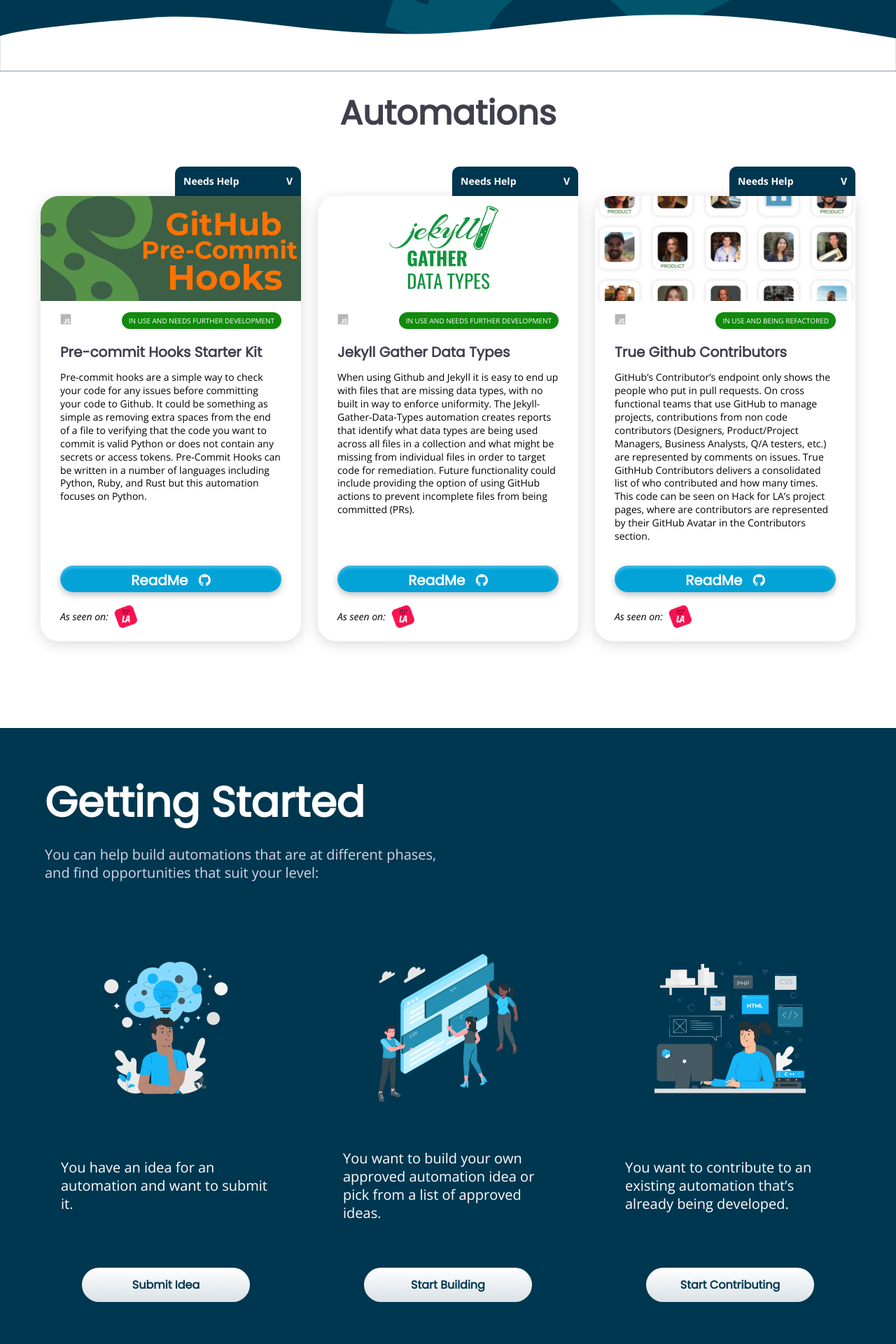
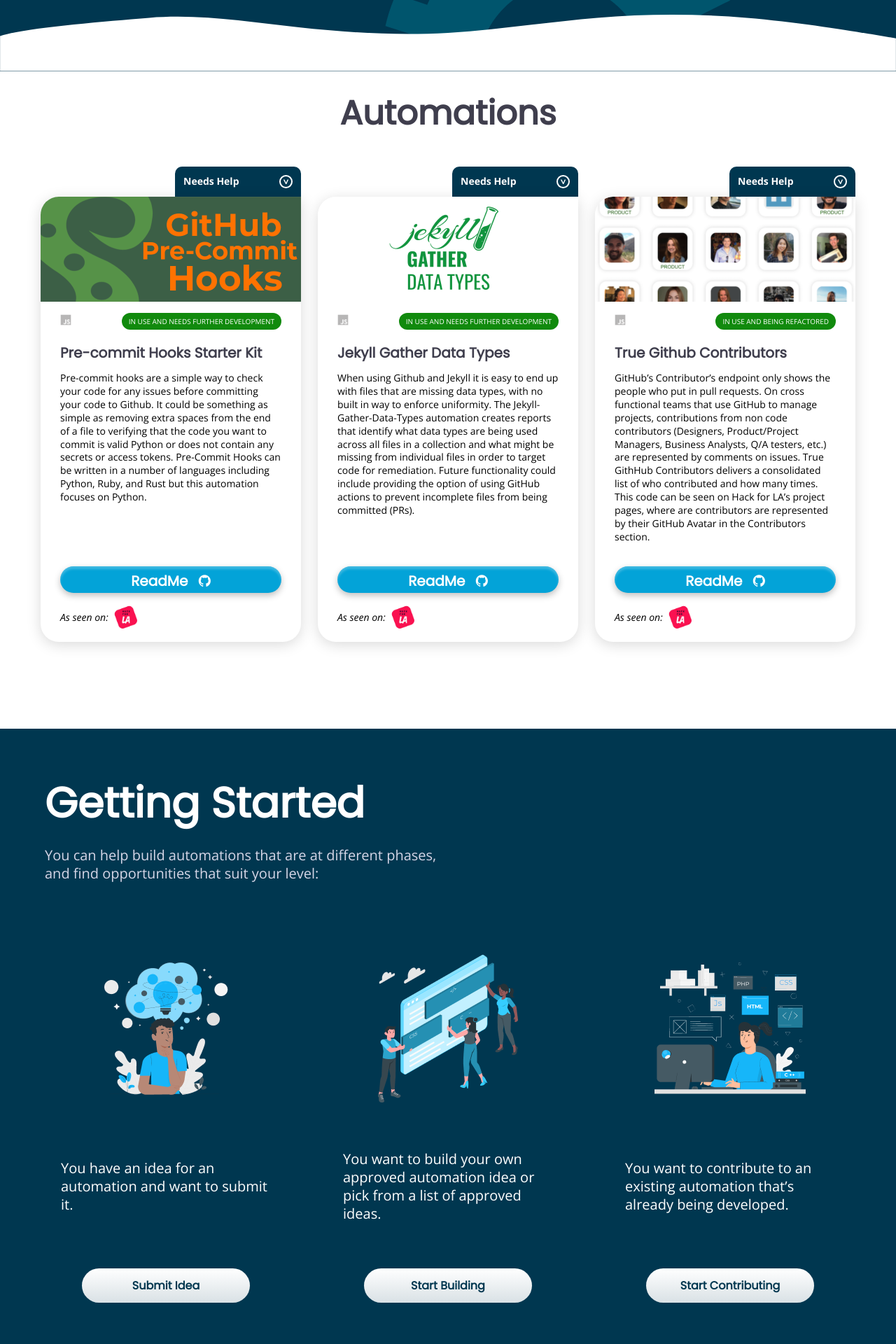
Before and after one commit to 100Automations/Website, a Jekyll site: the page built from index.html, in a window 1280 px wide. Shown: the part 462-2382 px from the top of the page at 70% size. Built offline with Jekyll 4.4.1, drawn with Linux system fonts in a browser that asks for light colours.

Commit message:
chevron changes

```diff
--- a/_includes/ato_grid.html
+++ b/_includes/ato_grid.html
@@ -12,7 +12,7 @@
       <div class="full_ato_card">
         <button id="button_{{ forloop.index }}" class="button_needs">
           <span class="card_tab">Needs Help</span>
-          <span class=" card_tab needs_chevron">V</span>
+          <span class=" card_tab needs_chevron flipped">^</span>
         </button>
           <!-- Each card that is created will have a unique id accessed though the forloop.index-->
           <div id="card_{{forloop.index}}" class="ato_card">
--- a/_sass/includes/ato_grid.scss
+++ b/_sass/includes/ato_grid.scss
@@ -45,6 +45,10 @@
             //class needed for droppdown JS
             span.needs_chevron {
                 transition: .4s;
+                border: 2px solid white;
+                border-radius: 50%;
+                width: 15px;
+                height: 15px;
             }
             span.flipped{
                 transform: rotate(180deg);
```
